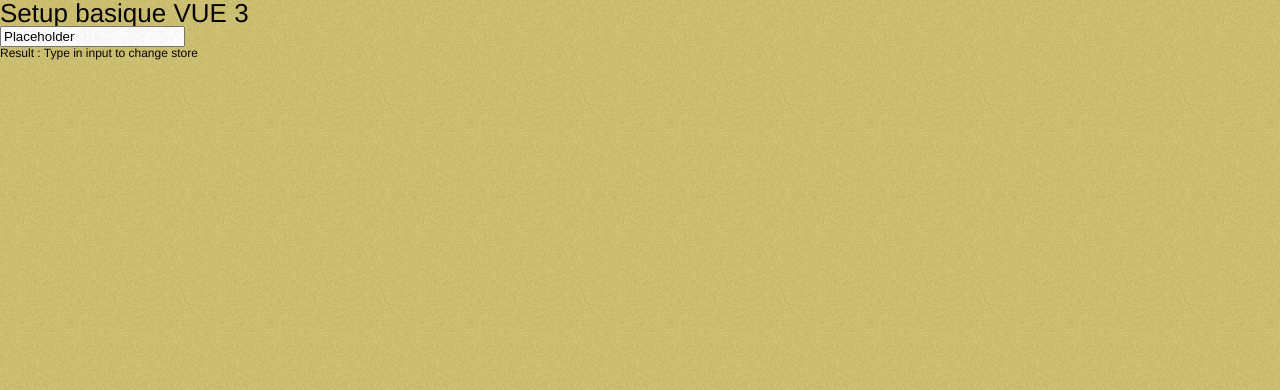
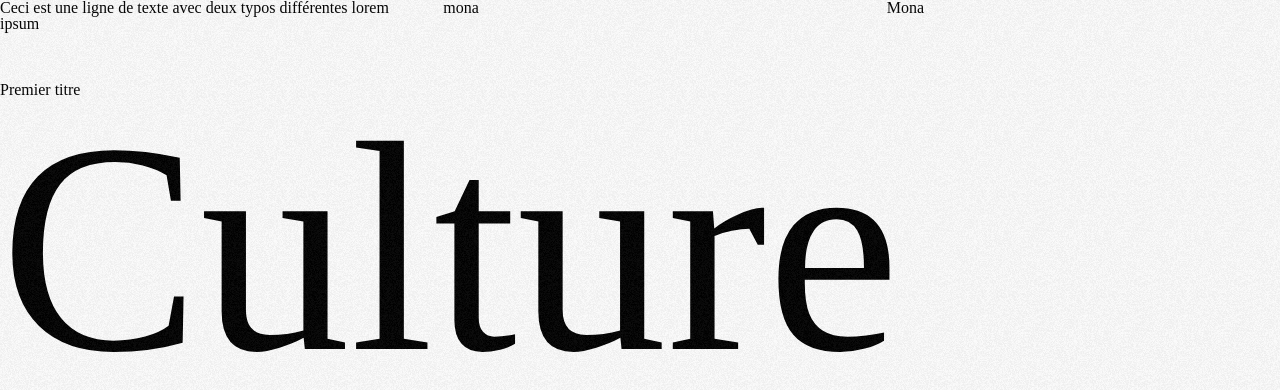
Before and after one commit to benoitlamonica/hackathon2021, a Vue app: page / in a window 1280 px wide. Shown: the top 390 px of the page. Built offline with nearby package versions, Linux system fonts and the light colour scheme.

Commit message:
add(variable.scss, Hero.vue): Preparing Hero integration

```diff
--- a/src/App.vue
+++ b/src/App.vue
@@ -1,24 +1,19 @@
 <template>
   <GrainedBG>
-    <h1>Setup basique VUE 3</h1>
-    <InputTest />
+    <Hero />
   </GrainedBG>
 </template>
 
 <script>
 import GrainedBG from './components/GrainedBG'
-import InputTest from './components/InputTest.vue'
+import Hero from './components/Hero'
 
 export default {
   components: {
     GrainedBG,
-    InputTest
+    Hero
   }
 }
 </script>
 
-<style lang="scss">
-#app {
-  font-family: Avenir, Helvetica, Arial, sans-serif;
-}
-</style>
+<style lang="scss"></style>
--- a/src/assets/scss/_variable.scss
+++ b/src/assets/scss/_variable.scss
@@ -1,8 +1,33 @@
-$h1-fs: 18px;
-$h1-fs: 26px;
-$h2-fs: 22px;
-$h3-fs: 18px;
-$h4-fs: 14px;
+$h1-fs: 300px;
+$h1-ls: auto;
+
+$h2-fs: 140px;
+$h2-ls: 100px;
+
+$h3-fs: 95px;
+$h3-ls: 100px;
+
+$h4-fs: 95px;
+$h4-ls: 100px;
+
+$h5-fs: 95px;
+$h5-ls: 100px;
+
+$h6-fs: 58px;
+$h6-ls: 124px;
+
+$h7-fs: 40px;
+$h7-ls: auto;
+
+$h8-fs: 30px;
+$h8-ls: 124px;
+
+$h9-fs: 30px;
+$h9-ls: auto;
+
+$h10-fs: 25px;
+$h10-ls: auto;
+
 $p-fs: 12px;
 
 $black: #1d1d1d;
--- a/src/assets/scss/main.scss
+++ b/src/assets/scss/main.scss
@@ -1,3 +1,4 @@
 @import 'reset';
 @import 'variable';
+@import 'layout';
 @import 'commons';
--- a/src/components/GrainedBG/GrainedBG.vue
+++ b/src/components/GrainedBG/GrainedBG.vue
@@ -31,6 +31,6 @@ export default {
 div {
   height: 100vh;
   width: 100%;
-  background-color: #cfc170;
+  background-color: $white;
 }
 </style>
--- /dev/null
+++ b/src/components/Hero/Hero.vue
@@ -0,0 +1,21 @@
+<template>
+  <div class="hero">
+    <div class="flex-inline gap-50">
+      <div class="flex-basis-33">
+        Ceci est une ligne de texte avec deux typos différentes lorem ipsum
+      </div>
+      <div class="flex-basis-33">mona</div>
+      <div class="flex-basis-33">Mona</div>
+    </div>
+    <div class="hero-title">
+      <div>Premier titre</div>
+      <h1>Culture</h1>
+    </div>
+  </div>
+</template>
+
+<script>
+export default {}
+</script>
+
+<style lang="scss"></style>
--- /dev/null
+++ b/src/components/Hero/index.js
@@ -0,0 +1 @@
+export { default } from './Hero.vue'
```
